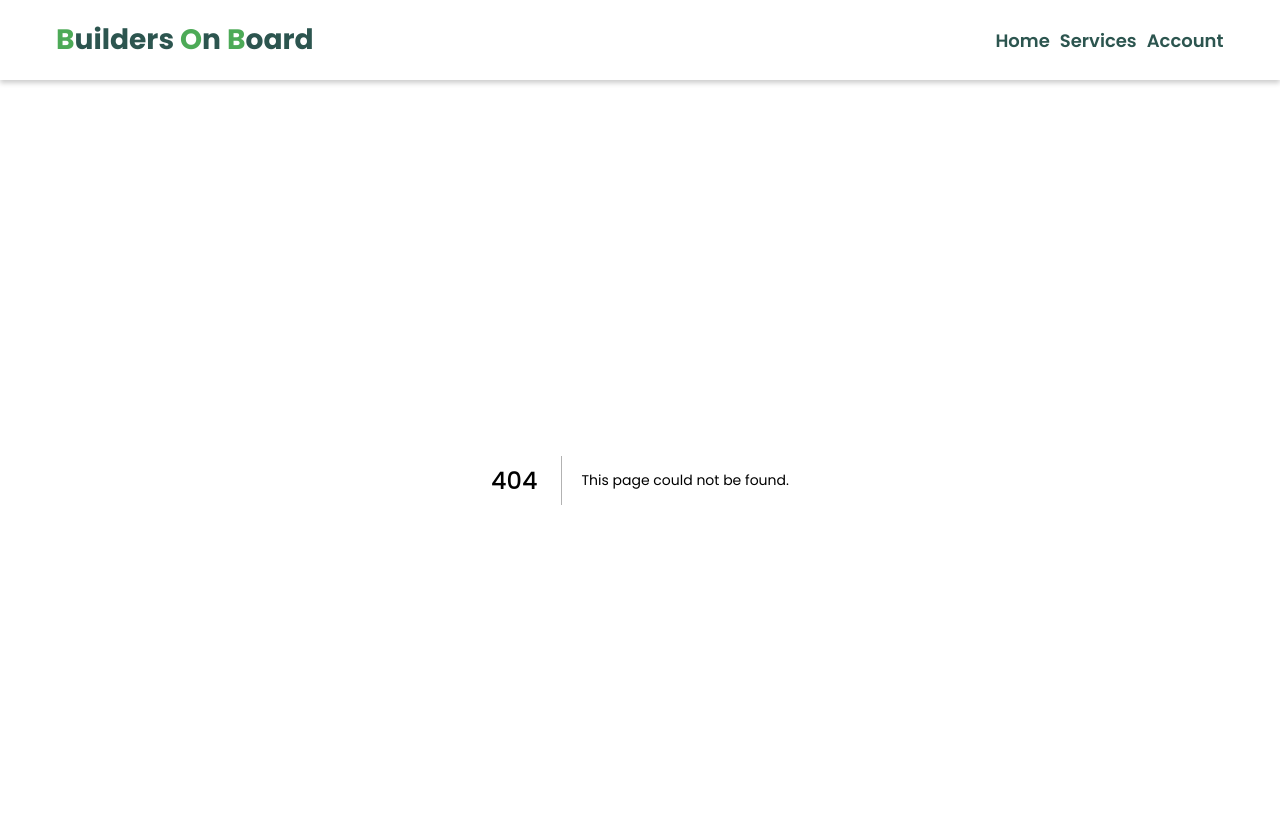
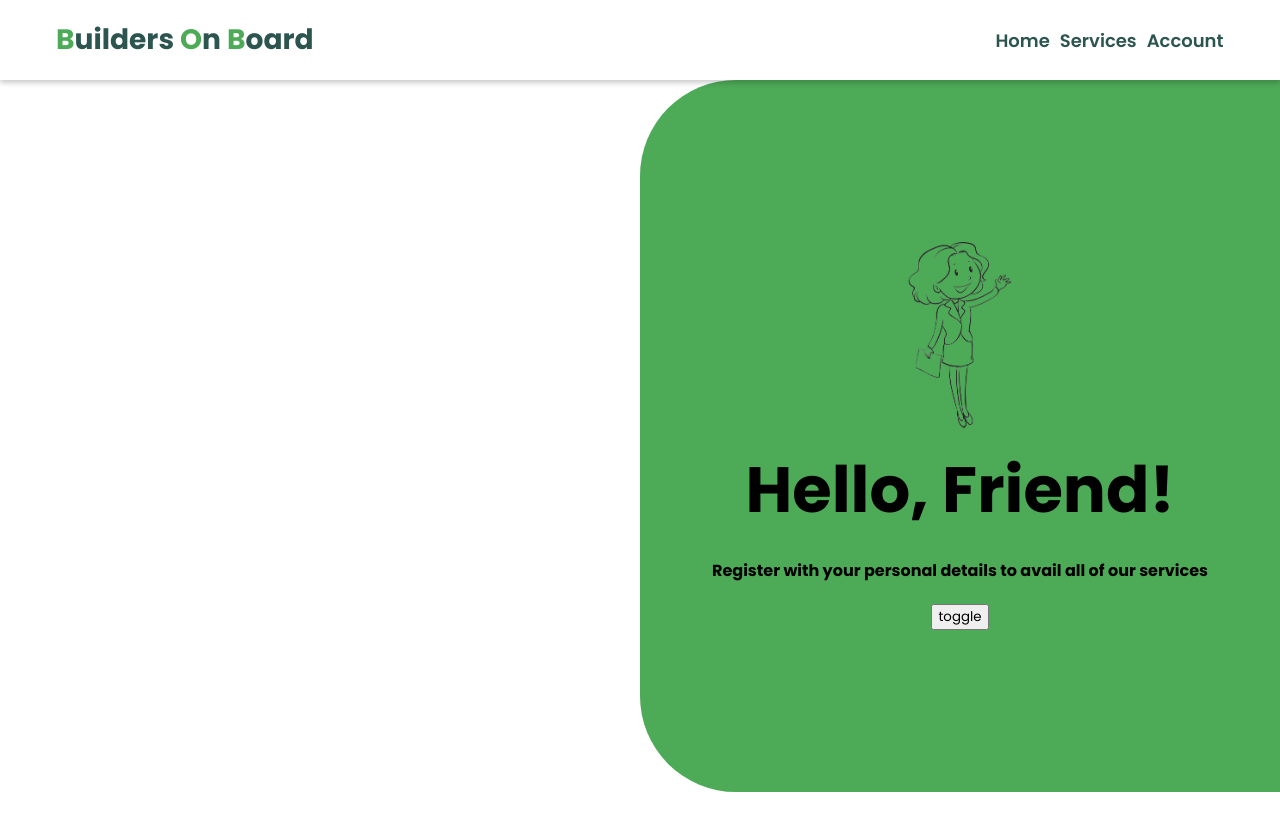
Before and after one commit to aryant-nigam/builders-on-board, a Next.js app: page /account in a window 1280 px wide. Before the commit this address had no page. Shown: the top 830 px of the page. Built offline with nearby package versions, Linux system fonts and the light colour scheme.

Commit message:
added scaffold for accounts page

```diff
--- /dev/null
+++ b/src/app/account/page.module.css
@@ -0,0 +1,115 @@
+.account-page {
+  height: 89vh;
+  background-color: #fff;
+  width: 100%;
+  box-sizing: border-box;
+  display: flex;
+  flex-direction: row;
+
+  align-items: center;
+  justify-content: center;
+  position: relative;
+}
+
+.account-page-section-container {
+  width: 100%;
+  height: 100%;
+  background-color: #fff;
+  /* background-color: aqua; */
+}
+
+.account-page-signin-section {
+  width: 50%;
+  height: 100%;
+  /* background-color: red; */
+  box-sizing: border-box;
+  display: flex;
+  flex-direction: column;
+  align-items: flex-start;
+  justify-content: center;
+  /* padding-left: 4.5em; */
+}
+
+.account-page-signup-section {
+  width: 50%;
+  height: 100%;
+  /* background-color: green; */
+  box-sizing: border-box;
+  display: flex;
+  flex-direction: column;
+  align-items: flex-start;
+  justify-content: center;
+  /* padding-left: 4.5em; */
+}
+
+.account-page-sliding-section {
+  position: absolute;
+  left: 0;
+  top: 0;
+  width: 50%;
+  height: 100%;
+  background-color: #4daa57;
+  display: flex;
+  flex-direction: column;
+  align-items: center;
+  justify-content: center;
+
+  /* padding-left: 4.5em; */
+}
+
+.animation-left {
+  border-radius: 6em 0em 0em 6em;
+  transform: translate(100%, 0%);
+  transition: transform 1.7s, border-radius 1.7s;
+  animation: slide-left 1.7s linear 0s 0 forwards linear;
+}
+
+.animation-right {
+  border-radius: 0em 10em 10em 0em;
+  transform: translate(0%, 0%);
+  transition: transform 1.7s, border-radius 1.7s;
+  animation: slide-right 1.7s linear 0s 0 forwards linear;
+}
+
+@keyframes slide-right {
+  from {
+    border-radius: 0em 6em 6em 0em;
+    transform: translate(0%, 0%);
+  }
+  to {
+    border-radius: 6em 0em 0em 6em;
+    transform: translate(100%, 0%);
+  }
+}
+
+@keyframes slide-left {
+  from {
+    border-radius: 6em 0em 0em 6em;
+    transform: translate(100%, 0%);
+  }
+  to {
+    transform: translate(0%, 0%);
+    border-radius: 0em 6em 6em 0em;
+  }
+}
+
+.signup-content {
+  display: flex;
+  flex-direction: column;
+  justify-content: center;
+  align-items: center;
+  height: fit-content;
+  background-color: #4daa57;
+}
+
+.sliding-page-image {
+  height: 200px;
+  width: 200px;
+  object-fit: contain;
+  filter: grayscale(100);
+}
+
+.sliding-page-heading {
+  font-size: 4em;
+  margin: 0px;
+}
--- /dev/null
+++ b/src/app/account/page.tsx
@@ -0,0 +1,56 @@
+"use client";
+import React, { useState } from "react";
+import classes from "./page.module.css";
+
+function SignupContent() {
+  return (
+    <div className={classes["signup-content"]}>
+      <img
+        src="sliding-page-image.png"
+        className={classes["sliding-page-image"]}
+      ></img>
+      <h1 className={classes["sliding-page-heading"]}>Hello, Friend!</h1>
+      <h4 className={classes["sliding-page-subheading"]}>
+        Register with your personal details to avail all of our services
+      </h4>
+    </div>
+  );
+}
+
+function SigninContent() {
+  return <div className={classes["signin-content"]}></div>;
+}
+
+function AccountPage() {
+  const [isLoginFormVisible, setIsLoginFormVisible] =
+    React.useState<boolean>(true);
+
+  const toggleHandler = () => {
+    setIsLoginFormVisible((prevState) => {
+      console.log(!prevState);
+      console.log(!prevState ? "animation-left" : "animation-right");
+      return !prevState;
+    });
+  };
+
+  return (
+    <div className={classes["account-page"]}>
+      <div className={classes["account-page-section-container"]}>
+        <div className={classes["account-page-signin-section"]}></div>
+        <div className={classes["account-page-signup-section"]}></div>
+        <div
+          className={`${classes["account-page-sliding-section"]} ${
+            isLoginFormVisible
+              ? classes["animation-left"]
+              : classes["animation-right"]
+          }`}
+        >
+          <SignupContent />
+          <button onClick={toggleHandler}>toggle</button>
+        </div>
+      </div>
+    </div>
+  );
+}
+
+export default AccountPage;
```
Also changed, not shown: public/login-page-image.jpg (added), public/sliding-page-image.png (added), src/app/account/components/sign-in-form.module.css (added), src/app/account/components/sign-in-form.tsx (renamed from src/components/sign-in-form.tsx), src/app/account/components/sign-up-form.module.css (added), src/app/account/components/sign-up-form.tsx (renamed from src/components/sign-up-form.tsx).
